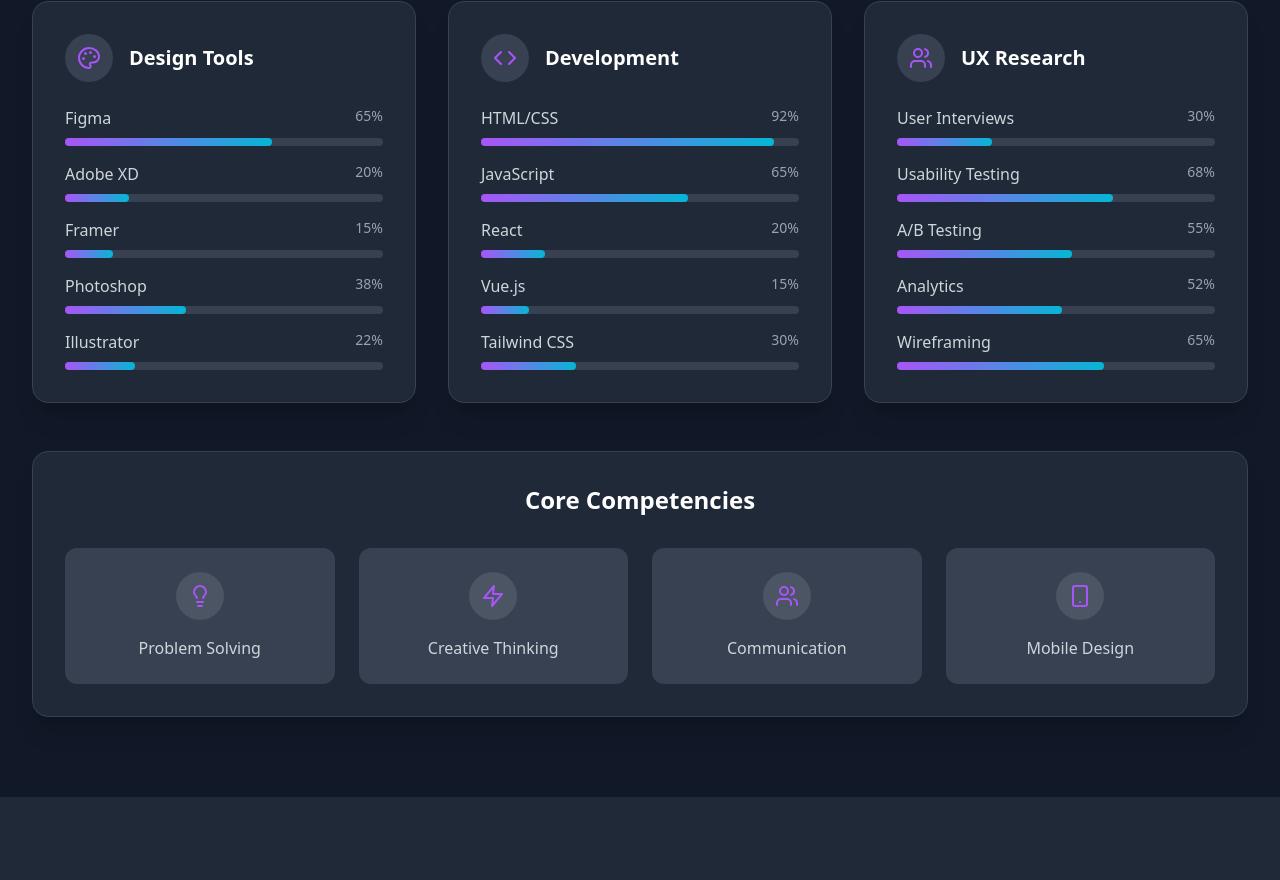
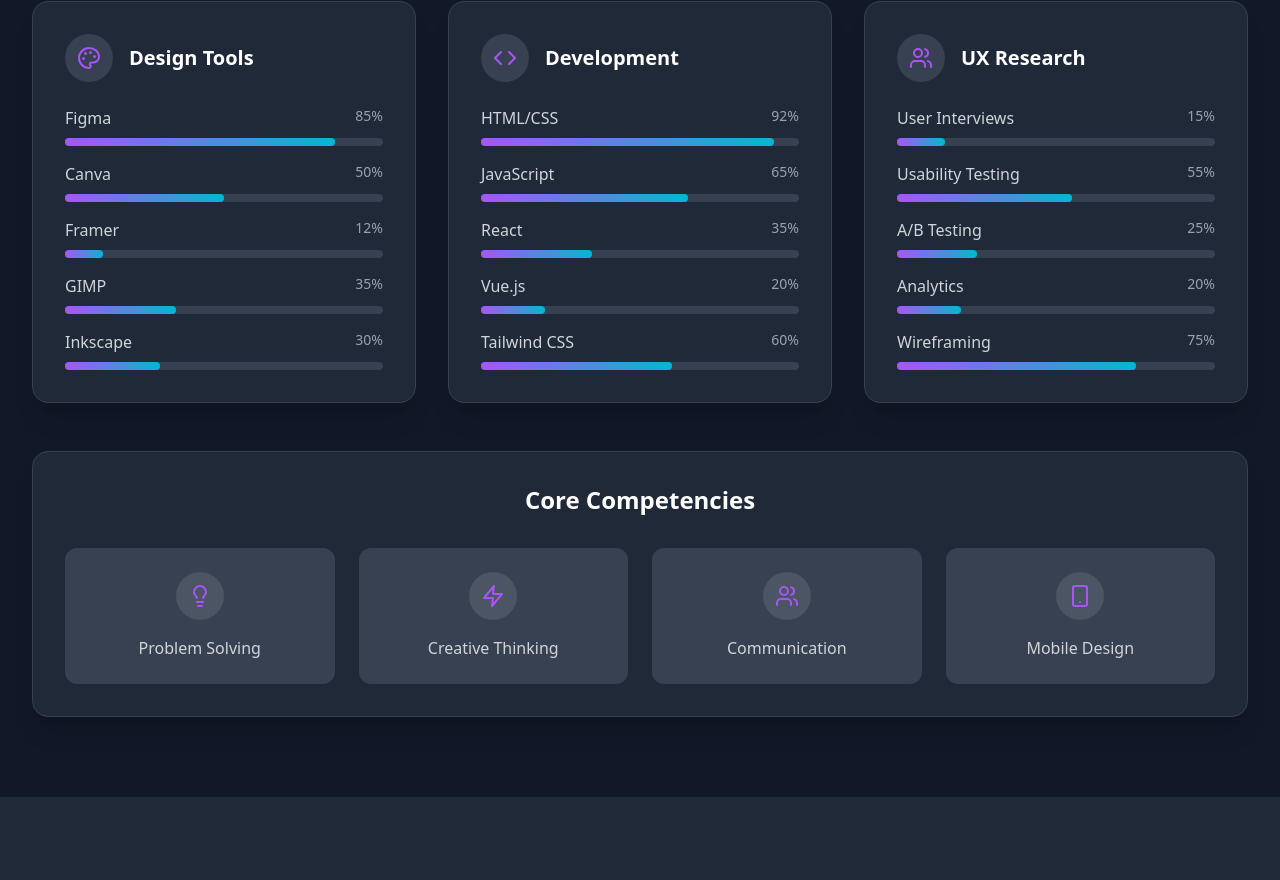
Before and after one commit to Luffy0016/portfolio, a React (Vite) app: page / in a window 1280 px wide. Shown: the part 3039-3919 px from the top of the page. Built offline with nearby package versions, Linux system fonts and the light colour scheme.

Commit message:
Update Skills.tsx

```diff
--- a/src/components/Skills.tsx
+++ b/src/components/Skills.tsx
@@ -25,11 +25,11 @@ const Skills: React.FC = () => {
       title: 'Design Tools',
       icon: Palette,
       skills: [
-        { name: 'Figma', level: 65 },
-        { name: 'Adobe XD', level: 20 },
-        { name: 'Framer', level: 15 },
-        { name: 'Photoshop', level: 38 },
-        { name: 'Illustrator', level: 22 }
+        { name: 'Figma', level: 85 },
+        { name: 'Canva', level:50 },
+        { name: 'Framer', level: 12 },
+        { name: 'GIMP', level: 35 },
+        { name: 'Inkscape', level: 30 }
       ]
     },
     {
@@ -38,20 +38,20 @@ const Skills: React.FC = () => {
       skills: [
         { name: 'HTML/CSS', level: 92 },
         { name: 'JavaScript', level: 65 },
-        { name: 'React', level: 20 },
-        { name: 'Vue.js', level: 15 },
-        { name: 'Tailwind CSS', level: 30 }
+        { name: 'React', level: 35 },
+        { name: 'Vue.js', level: 20 },
+        { name: 'Tailwind CSS', level: 60 }
       ]
     },
     {
       title: 'UX Research',
       icon: Users,
       skills: [
-        { name: 'User Interviews', level: 30 },
-        { name: 'Usability Testing', level: 68 },
-        { name: 'A/B Testing', level: 55 },
-        { name: 'Analytics', level: 52 },
-        { name: 'Wireframing', level: 65 }
+        { name: 'User Interviews', level: 15 },
+        { name: 'Usability Testing', level: 55 },
+        { name: 'A/B Testing', level: 25 },
+        { name: 'Analytics', level: 20 },
+        { name: 'Wireframing', level: 75}
       ]
     }
   ];
```
